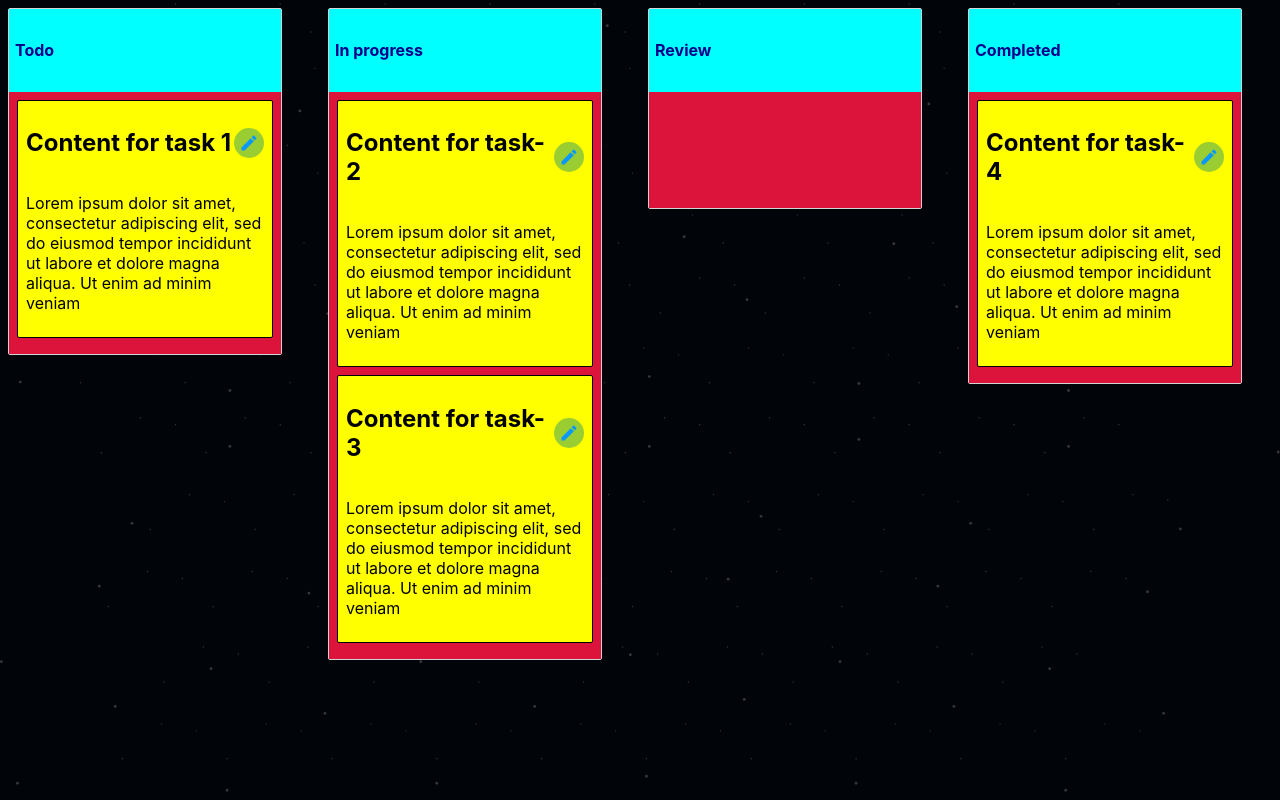
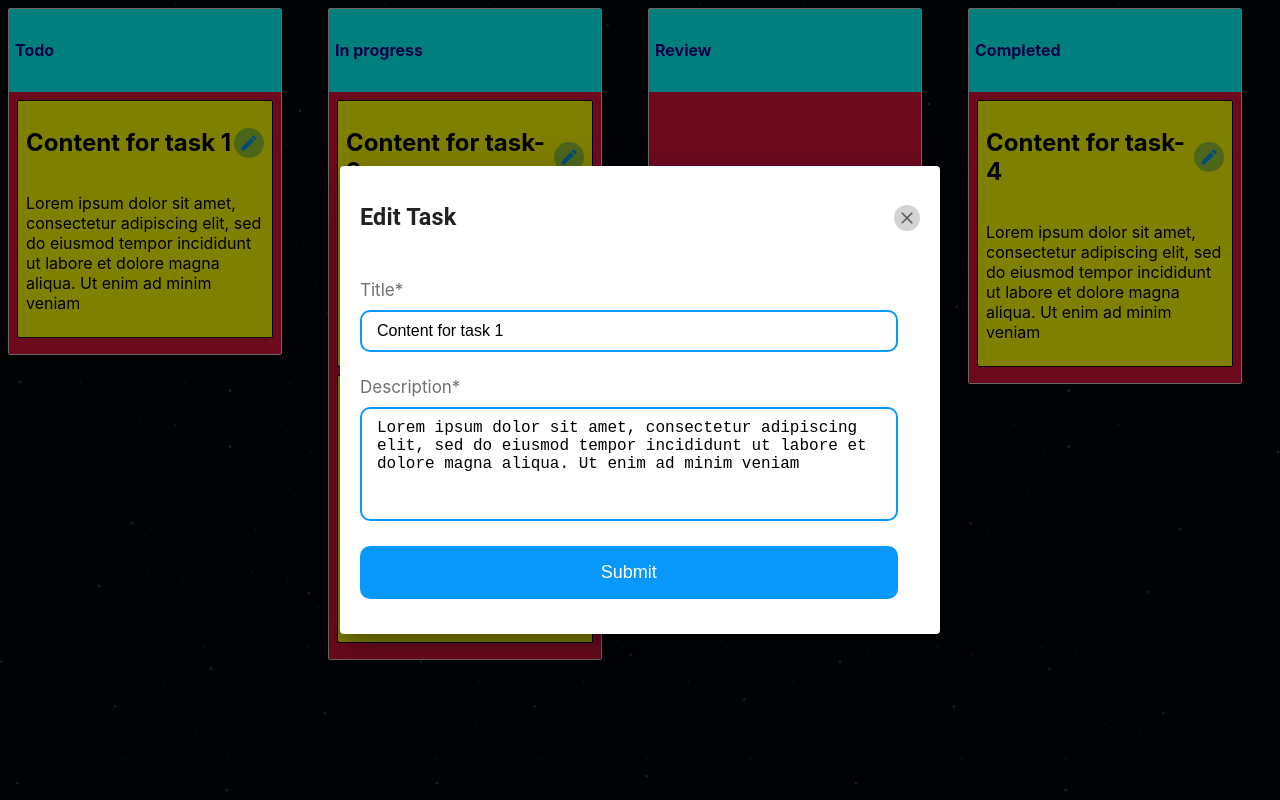
Before and after one commit to ashaytiwari/React-Board-Task-Management, a React (Create React App) app: page / in a window 1280 px wide. Both pictures are taken after a click on the button 249 px from the left and 142 px from the top of the page. Built offline with nearby package versions, Linux system fonts and the light colour scheme.

Commit message:
feat: Task Updation functionality implemented

```diff
--- a/src/components/TaskCard/TaskCard.jsx
+++ b/src/components/TaskCard/TaskCard.jsx
@@ -1,4 +1,4 @@
-import React from "react";
+import React, { useState } from "react";
 import { Draggable } from "react-beautiful-dnd";
 import styles from "./TaskCard.module.scss";
 import { IconButton } from "@mui/material";
@@ -6,6 +6,12 @@ import EditIcon from "@mui/icons-material/Edit";
 import Modal from "../UI/Modal/Modal";
 
 const TaskCard = (props) => {
+  const [isModalOpen, setIsModalOpen] = useState(false);
+
+  const handleModalOpen = () => {
+    setIsModalOpen((prevState) => !prevState);
+  };
+
   return (
     <Draggable draggableId={props.task.id} index={props.index}>
       {(provided, snapshot) => (
@@ -18,12 +24,19 @@ const TaskCard = (props) => {
         >
           <div className={styles.cardHeader}>
             <h2>{props.task.content}</h2>
-            <IconButton className={styles.editBtn}>
+            <IconButton className={styles.editBtn} onClick={handleModalOpen}>
               <EditIcon fontSize="small" />
             </IconButton>
           </div>
           <p>{props.task.data}</p>
-          <Modal />
+          {isModalOpen && (
+            <Modal
+              open={isModalOpen}
+              onClose={handleModalOpen}
+              width="sm"
+              task={props.task}
+            />
+          )}
         </div>
       )}
     </Draggable>
--- /dev/null
+++ b/src/components/UI/Button/Button.jsx
@@ -0,0 +1,16 @@
+import React from "react";
+import styles from "./Button.module.scss";
+
+const Button = (props) => {
+  return (
+    <button
+      className={styles.button}
+      onClick={props.onClick}
+      disabled={props.disabled}
+    >
+      {props.children}
+    </button>
+  );
+};
+
+export default Button;
--- /dev/null
+++ b/src/components/UI/Button/Button.module.scss
@@ -0,0 +1,15 @@
+.button {
+  color: white;
+  background-color: var(--primary);
+  border-radius: 10px;
+  padding: 16px 20px;
+  width: 96%;
+  border: none;
+  outline: none;
+  font-size: 18px;
+  cursor: pointer;
+}
+
+.button:hover {
+  box-shadow: 0px 2px 6px #000;
+}
--- /dev/null
+++ b/src/components/UI/InputField/InputField.jsx
@@ -0,0 +1,19 @@
+import React from "react";
+import styles from "./InputField.module.scss";
+
+const InputField = (props) => {
+  return (
+    <input
+      className={styles.input}
+      value={props.value}
+      onChange={props.onChange}
+      name={props.name}
+      id={props.id}
+      autoComplete={"off"}
+      type={props.type}
+      placeholder={props.placeholder}
+    />
+  );
+};
+
+export default InputField;
--- /dev/null
+++ b/src/components/UI/InputField/InputField.module.scss
@@ -0,0 +1,8 @@
+.input {
+  padding: 10px 15px;
+  border-radius: 10px;
+  border: 2px solid var(--primary);
+  font-size: 16px;
+  outline: none;
+  width: 90%;
+}
--- a/src/components/UI/Modal/Modal.jsx
+++ b/src/components/UI/Modal/Modal.jsx
@@ -1,12 +1,80 @@
-import React from "react";
-import { DialogTitle, Dialog } from "@mui/material";
+import React, { useState, useEffect } from "react";
+import { DialogTitle, Dialog, IconButton } from "@mui/material";
+import CloseIcon from "@mui/icons-material/Close";
+import styles from "./Modal.module.scss";
+import InputField from "../InputField/InputField";
+import Textarea from "../Textarea/Textarea";
+import Button from "../Button/Button";
+import { useSelector, useDispatch } from "react-redux";
+import { addUpdateBoardData } from "../../../redux/actions/board.action";
 
 const Modal = (props) => {
+  const dispatch = useDispatch();
+
+  const [title, setTitle] = useState("");
+  const [description, setDescription] = useState("");
+
+  const dataSet = useSelector((state) => state.board.dataSet);
+
+  useEffect(() => {
+    setTitle(props.task.content);
+    setDescription(props.task.data);
+  }, []);
+
+  const handleSubmitData = () => {
+    const dummyData = { ...dataSet };
+    const newObject = {
+      id: props.task.id,
+      content: title,
+      data: description
+    };
+    dummyData.tasks[props.task.id] = newObject;
+    dispatch(addUpdateBoardData(dummyData));
+    props.onClose();
+    alert("Data updated successfully");
+  };
+
   return (
-    <Dialog open={props.open} maxWidth={props.width}>
-      <DialogTitle>Edit Task</DialogTitle>
-      <div>
-        <h4>Hare Krishna</h4>
+    <Dialog
+      open={props.open}
+      fullWidth={true}
+      maxWidth={props.width}
+      onClose={props.onClose}
+      className={styles.dialog}
+    >
+      <DialogTitle className={styles.dialogTitle}>
+        <h3>Edit Task</h3>
+        <IconButton className={styles.closeBtn} onClick={props.onClose}>
+          <CloseIcon fontSize="small" />
+        </IconButton>
+      </DialogTitle>
+      <div className={styles.dialogBody}>
+        <div className={styles.formGroup}>
+          <label>Title*</label>
+          <InputField
+            name={"title"}
+            id={"title"}
+            type={"text"}
+            placeholder={"Enter Title of your task"}
+            value={title}
+            onChange={(e) => setTitle(e.target.value)}
+          />
+        </div>
+        <div className={styles.formGroup}>
+          <label>Description*</label>
+          <Textarea
+            name={"title"}
+            id={"title"}
+            type={"text"}
+            row={5}
+            placeholder={"Enter Description of your task"}
+            value={description}
+            onChange={(e) => setDescription(e.target.value)}
+          />
+        </div>
+        <div className={styles.formGroup}>
+          <Button onClick={handleSubmitData}>Submit</Button>
+        </div>
       </div>
     </Dialog>
   );
--- a/src/components/UI/Modal/Modal.module.scss
+++ b/src/components/UI/Modal/Modal.module.scss
@@ -0,0 +1,28 @@
+.dialog {
+  .dialogTitle {
+    padding: 10px 20px;
+    display: flex;
+    justify-content: space-between;
+    align-items: center;
+
+    .closeBtn {
+      background-color: rgb(211, 211, 211);
+      padding: 3px;
+    }
+  }
+
+  .dialogBody {
+    padding: 10px 20px;
+
+    .formGroup {
+      label {
+        color: #707070;
+        font-size: 17px;
+        margin-bottom: 10px;
+      }
+      display: flex;
+      flex-direction: column;
+      margin-bottom: 25px;
+    }
+  }
+}
--- /dev/null
+++ b/src/components/UI/Textarea/Textarea.jsx
@@ -0,0 +1,20 @@
+import React from "react";
+import styles from "./Textarea.module.scss";
+
+const Textarea = (props) => {
+  return (
+    <textarea
+      className={styles.textarea}
+      value={props.value}
+      onChange={props.onChange}
+      name={props.name}
+      id={props.id}
+      autoComplete={false}
+      type={props.type}
+      rows={props.row}
+      placeholder={props.placeholder}
+    />
+  );
+};
+
+export default Textarea;
--- /dev/null
+++ b/src/components/UI/Textarea/Textarea.module.scss
@@ -0,0 +1,9 @@
+.textarea {
+  padding: 10px 15px;
+  border-radius: 10px;
+  border: 2px solid var(--primary);
+  font-size: 16px;
+  outline: none;
+  width: 90%;
+  resize: none;
+}
```
Also changed, not shown: src/assets/data/dataSet.js (deleted, +0 -37 lines).
